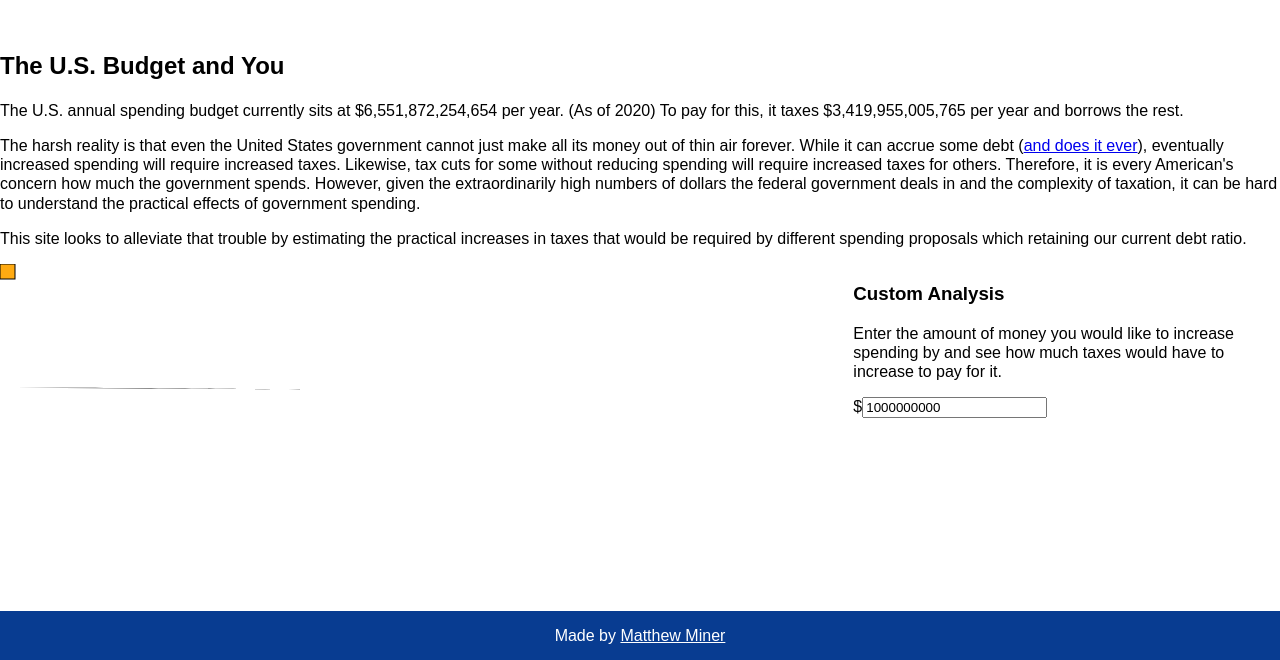
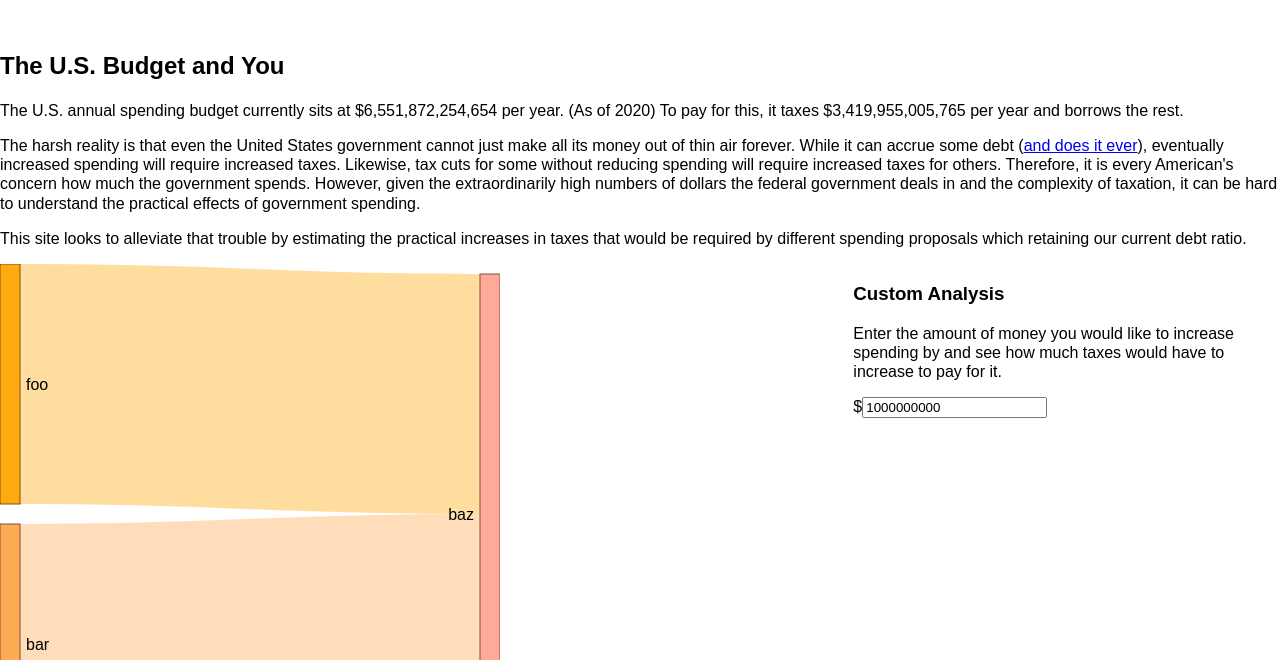
Before and after one commit to mminer237/fromthepeople, a Gatsby site: page / in a window 1280 px wide. Shown: the part 140-800 px from the top of the page. Built offline with nearby package versions, Linux system fonts and the light colour scheme; Gatsby itself is replaced by a stand-in of ours.

Commit message:
Get Sankey chart actually drawing and updating

```diff
--- a/src/components/analysis.js
+++ b/src/components/analysis.js
@@ -13,13 +13,11 @@ export default function Analysis({ increase, targetYear = new Date().getFullYear
 	const maxPaid = Math.round(Data.incomeTaxes.years[incomeTaxYear].totalTaxPaid[Data.incomeTaxes.years[incomeTaxYear].totalTaxPaid.length - 1] / Data.incomeTaxes.years[incomeTaxYear].numbers[Data.incomeTaxes.years[incomeTaxYear].totalTaxPaid.length - 1]);
 	const maxTax = Math.log(maxPaid) + Math.log(maxPaid * percentIncrease);
 
-	useEffect(() => {
-		const svg = d3.select(".analysis > svg");
-		const data = {
+	let data = {
 		"nodes": [
-				{"node": 0, "name": "foo"},
-				{"node": 1, "name": "bar"},
-				{"node": 2, "name": "baz"}
+			{"node": 0, "name": "foo", "color": "#ffaa11"},
+			{"node": 1, "name": "bar", "color": "#ffaa55"},
+			{"node": 2, "name": "baz", "color": "#ffaa99"}
 		],
 		"links": [
 			{"source":0, "target":2, "value":2},
@@ -27,58 +25,68 @@ export default function Analysis({ increase, targetYear = new Date().getFullYear
 		]
 	};
 	const graph = sankey();
-		graph.nodeWidth(15);
-		graph.nodePadding(5);
+	graph.nodeWidth(20);
+	graph.nodePadding(20);
+	// graph.extent([[15, 15], [500 - 15, 500 - 15]]);
 	graph.size([500, 500]);
 	const { nodes, links } = graph(data);
 	console.log(data);
 	console.log(graph);
 	console.log(nodes);
 	console.log(links);
-		// console.log(graph.nodes);
-		// console.log(graph.links());
-		// console.log(sankey().nodes(graph));
 
-		console.log(sankeyLinkHorizontal());
-		// add in the links
-		var link = svg.append("g")
-			.selectAll()
+	useEffect(() => {
+		const svg = d3.select(".analysis > svg");
+
+		/* Add links */
+		svg.select("#links")
+			.selectAll("path")
 			.data(links)
-			.enter()
-			.append("path")
+			.join("path")
 				.attr("class", "link")
 				.attr("d", sankeyLinkHorizontal())
-				// .attr("d", sankeyLinkHorizontal())
-				.style("stroke-width", function(d) { return Math.max(1, d.dy); })
-				.sort(function(a, b) { return b.dy - a.dy; });
+				.style("stroke", d => d.source.color)
+				.style("stroke-width", d => d.width)
+				.sort((a, b) => b.dy - a.dy);
 
-		// add in the nodes
-		var node = svg.append("g")
+		/* Add nodes */
+		svg.select("#nodes")
 			.selectAll(".node")
 			.data(nodes)
-			.enter().append("g")
+			.join("rect")
 			.attr("class", "node")
-				.attr("transform", function(node) { console.log(node); return "translate(" + node.x0 + "," + node.y0 + ")"; });
+			.attr("x", node => node.x0)
+			.attr("y", node => node.y0)
+			.attr("height", node => node.y1 - node.y0)
+			.attr("width", graph.nodeWidth())
+			.style("fill", node => node.color)
+			.style("stroke", node => d3.rgb(node.color).darker(2));
 
-		// add the rectangles for the nodes
-		node
-			.append("rect")
-			.attr("height", graph.nodeWidth())
-			.attr("width", graph.nodeWidth())
-			.style("fill", "#ffaa11")
-			.style("stroke", function(node) { return d3.rgb(node.color).darker(2); })
-			// Add hover text
-			.append("title")
-			.text(function(node) { return node.name + "\n" + "There is " + node.value + " stuff in this node"; });
-
-		// return () => {
-		// 	svg.selectChildren().remove();
-		// }
-	}, []);
+		/* Add node labels */
+		svg.select("#labels")
+			.selectAll("text")
+			.data(nodes)
+			.join("text")
+				.attr("x", node => node.x0 < graph.size()[0] / 2 ?
+					node.x1 + 6 :
+					node.x0 - 6
+				)
+				.attr("text-anchor", node => node.x0 < graph.size()[0] / 2 ?
+					"start" :
+					"end"
+				)
+				.attr("y", node => (node.y1 + node.y0) / 2)
+				.attr("dy", "0.35em")
+				.text(node => node.name);
+	}, [data]);
 
 	return (
 		<div className="analysis">
-			<svg></svg>
+			<svg>
+				<g id="links"></g>
+				<g id="nodes"></g>
+				<g id="labels"></g>
+			</svg>
 		</div>
 	)
 }
--- a/src/components/style.scss
+++ b/src/components/style.scss
@@ -56,6 +56,14 @@ main {
 		flex: 1 1 max(300px, 33%);
 	}
 }
+.analysis > svg {
+	width: 500px;
+	height: 500px;
+}
+.link {
+	fill: none;
+	stroke-opacity: 0.4;
+}
 footer {
 	background-color: $blue;
 	color: white;
```
Lines whose indentation alone changed are shown as unchanged.
